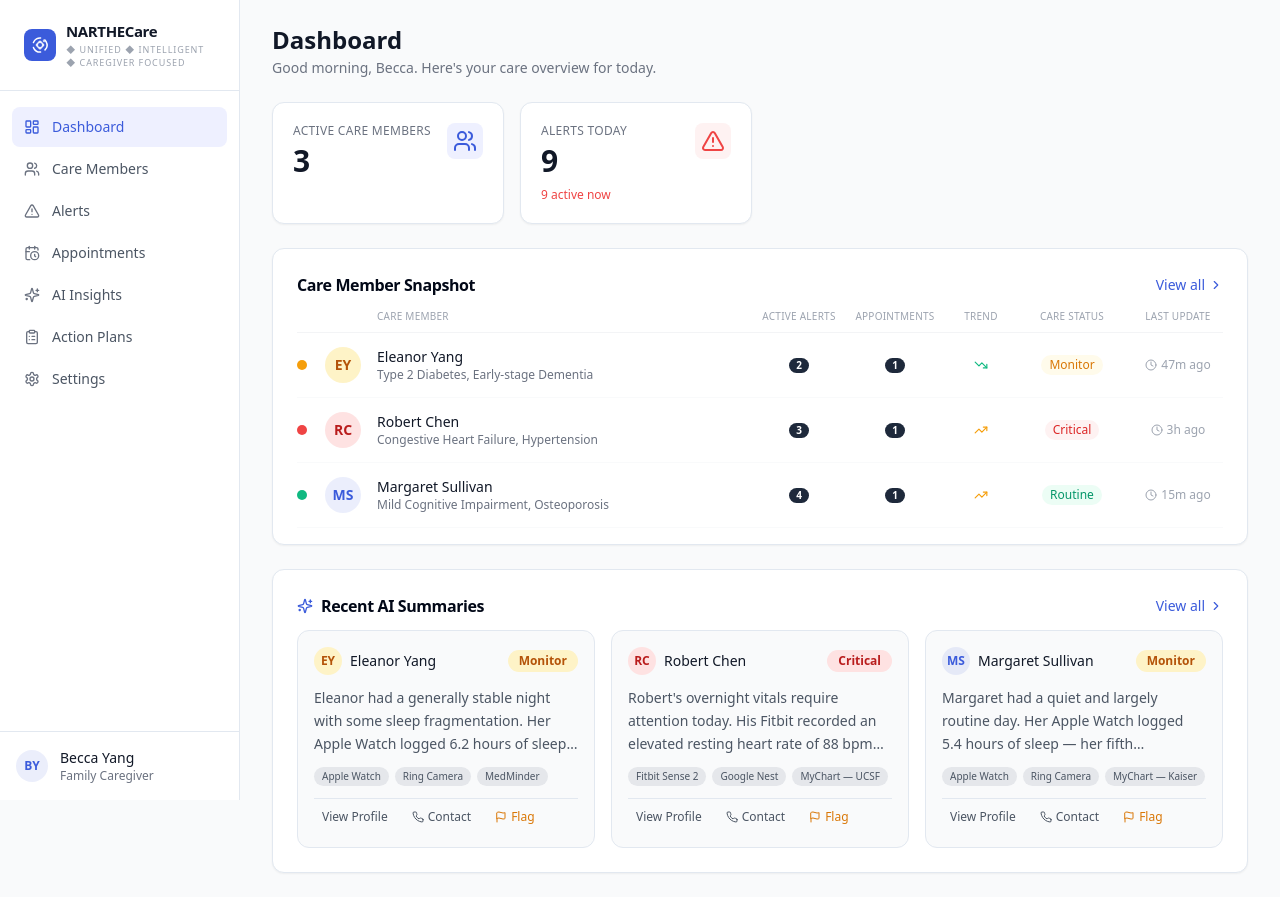
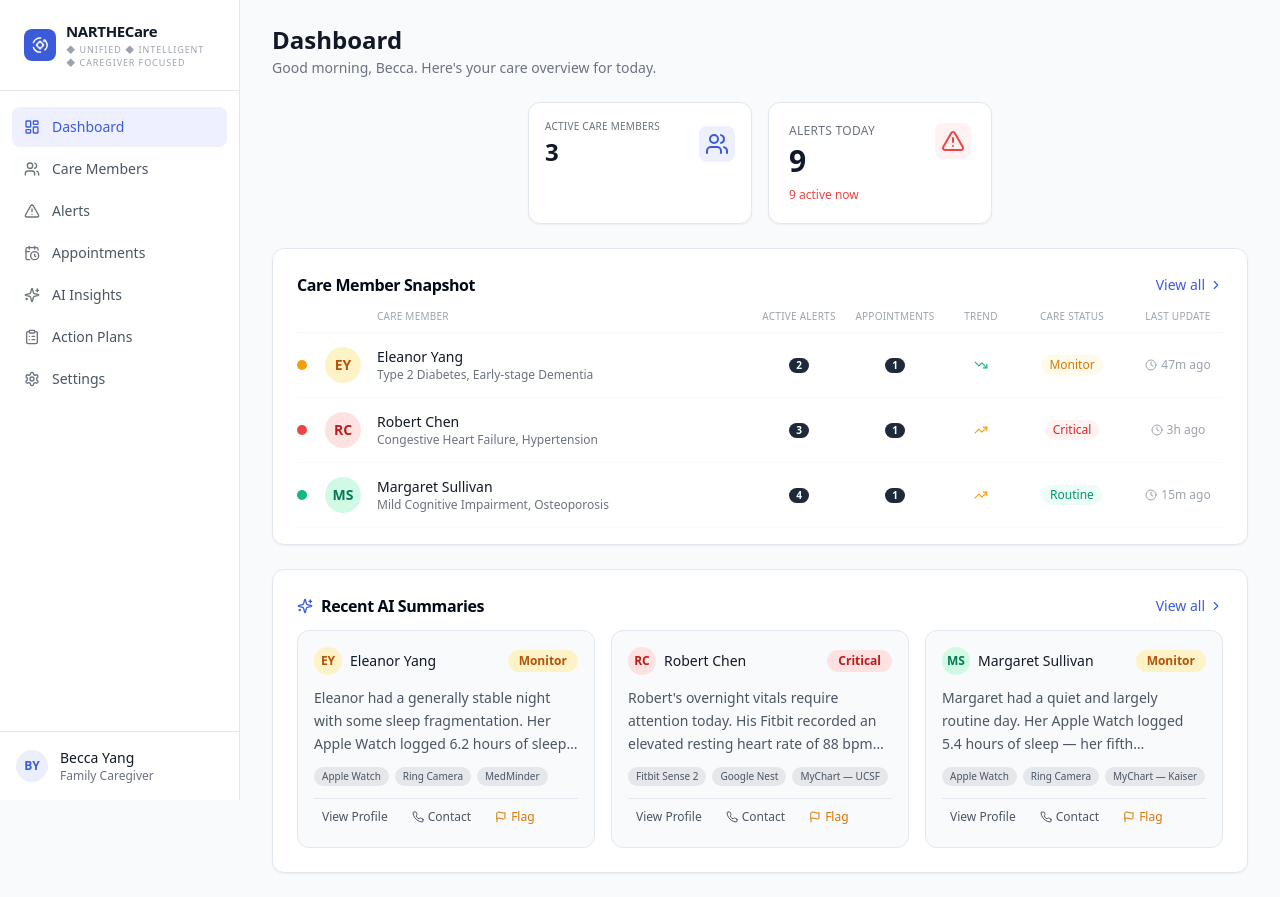
Before and after one commit to Becow13/NARTHECare, a Next.js app: page /dashboard in a window 1280 px wide. Built offline with nearby package versions, Linux system fonts and the light colour scheme.

Commit message:
feat: center and resize dashboard stat cards

```diff
--- a/app/dashboard/page.tsx
+++ b/app/dashboard/page.tsx
@@ -49,7 +49,7 @@ const statusConfig = {
 const avatarBg: Record<string, string> = {
   critical: "bg-red-100 dark:bg-red-900/30 text-red-700 dark:text-red-400",
   monitor:  "bg-amber-100 dark:bg-amber-900/30 text-amber-700 dark:text-amber-400",
-  routine:  "bg-[#3B5BDB]/10 dark:bg-[#3B5BDB]/20 text-[#3B5BDB] dark:text-[#91A7FF]",
+  routine:  "bg-emerald-100 dark:bg-emerald-900/30 text-emerald-700 dark:text-emerald-400",
 }
 
 const overallStatusConfig = {
@@ -105,17 +105,17 @@ export default function DashboardPage() {
       </div>
 
       {/* ── Summary stat cards ── */}
-      <div className="grid grid-cols-2 lg:grid-cols-4 gap-4">
+      <div className="flex justify-center gap-4">
 
         {/* Active Care Members */}
-        <Card className="border-border dark:border-gray-800 dark:bg-gray-900">
-          <CardContent className="p-5">
-            <div className="flex items-start justify-between">
+        <Card className="border-border dark:border-gray-800 dark:bg-gray-900 w-56">
+          <CardContent className="p-4">
+            <div className="flex items-center justify-between gap-6">
               <div>
-                <p className="text-xs font-medium text-gray-500 dark:text-gray-400 uppercase tracking-wide">
+                <p className="text-[10px] font-medium text-gray-500 dark:text-gray-400 uppercase tracking-wide">
                   Active Care Members
                 </p>
-                <p className="text-3xl font-bold text-gray-900 dark:text-white mt-1">
+                <p className="text-2xl font-bold text-gray-900 dark:text-white mt-0.5">
                   {stats.activeSeniors}
                 </p>
               </div>
@@ -127,7 +127,7 @@ export default function DashboardPage() {
         </Card>
 
         {/* Alerts Today */}
-        <Card className="border-border dark:border-gray-800 dark:bg-gray-900">
+        <Card className="border-border dark:border-gray-800 dark:bg-gray-900 w-56">
           <CardContent className="p-5">
             <div className="flex items-start justify-between">
               <div>
```
